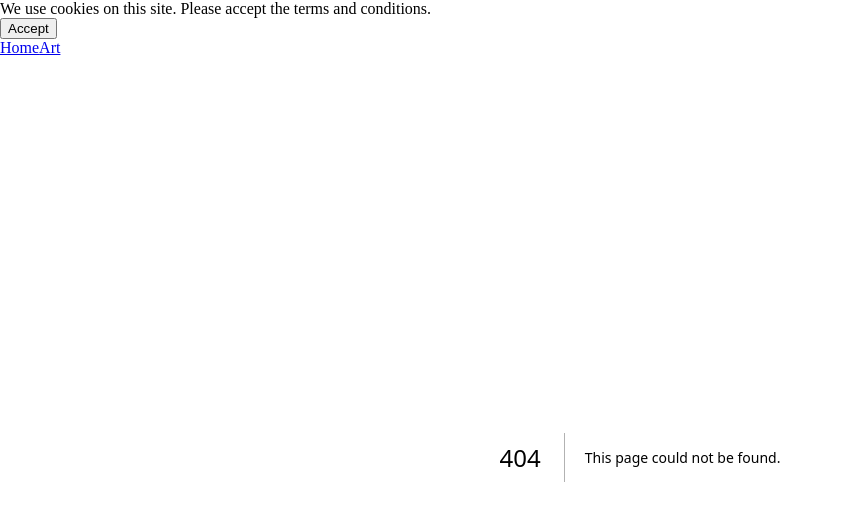
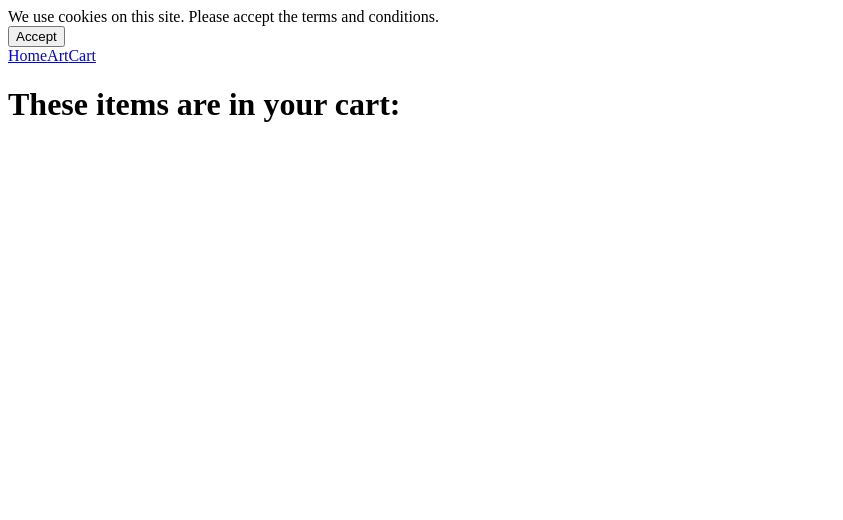
Before and after one commit to AdrianRistic/e-commerce-site, a Next.js app: page /cart in a window 1280 px wide. Before the commit this address had no page. Shown: the top 520 px of the page, without its empty margins (0-843 px from the left). Built offline with nearby package versions, Linux system fonts and the light colour scheme.

Commit message:
Fixed cookies display

```diff
--- /dev/null
+++ b/app/cart/page.js
@@ -0,0 +1,3 @@
+export default function cart() {
+  return <h1>These items are in your cart:</h1>;
+}
--- a/app/layout.js
+++ b/app/layout.js
@@ -12,6 +12,7 @@ export default function RootLayout({ children }) {
             <div>
               <Link href="/">Home</Link>
               <Link href="/art">Art</Link>
+              <Link href="/cart">Cart</Link>
             </div>
           </nav>
         </header>
```
Also changed, not shown: app/art/page.js (+6 -4 lines), app/cart/head.js (added, +7 -0 lines).
